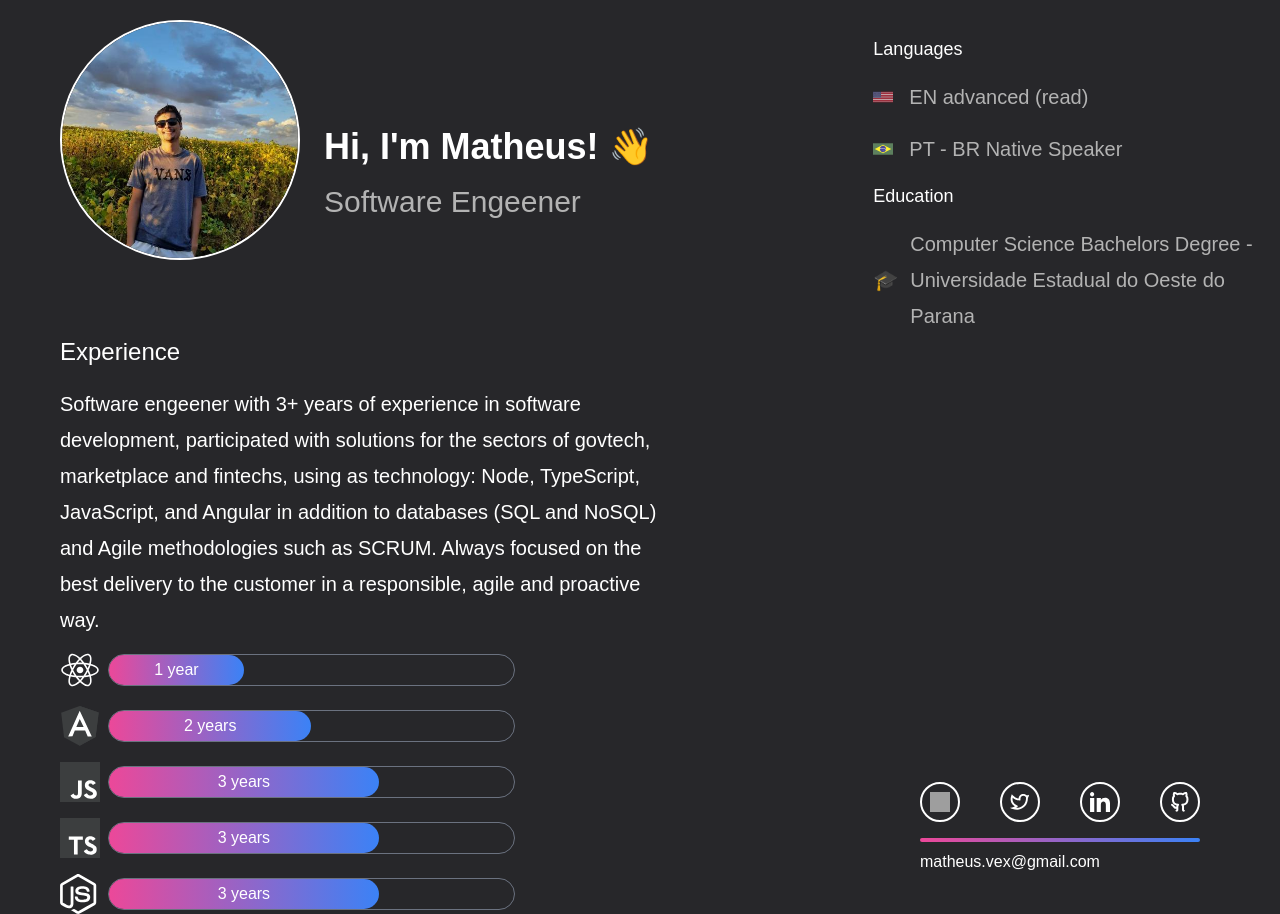
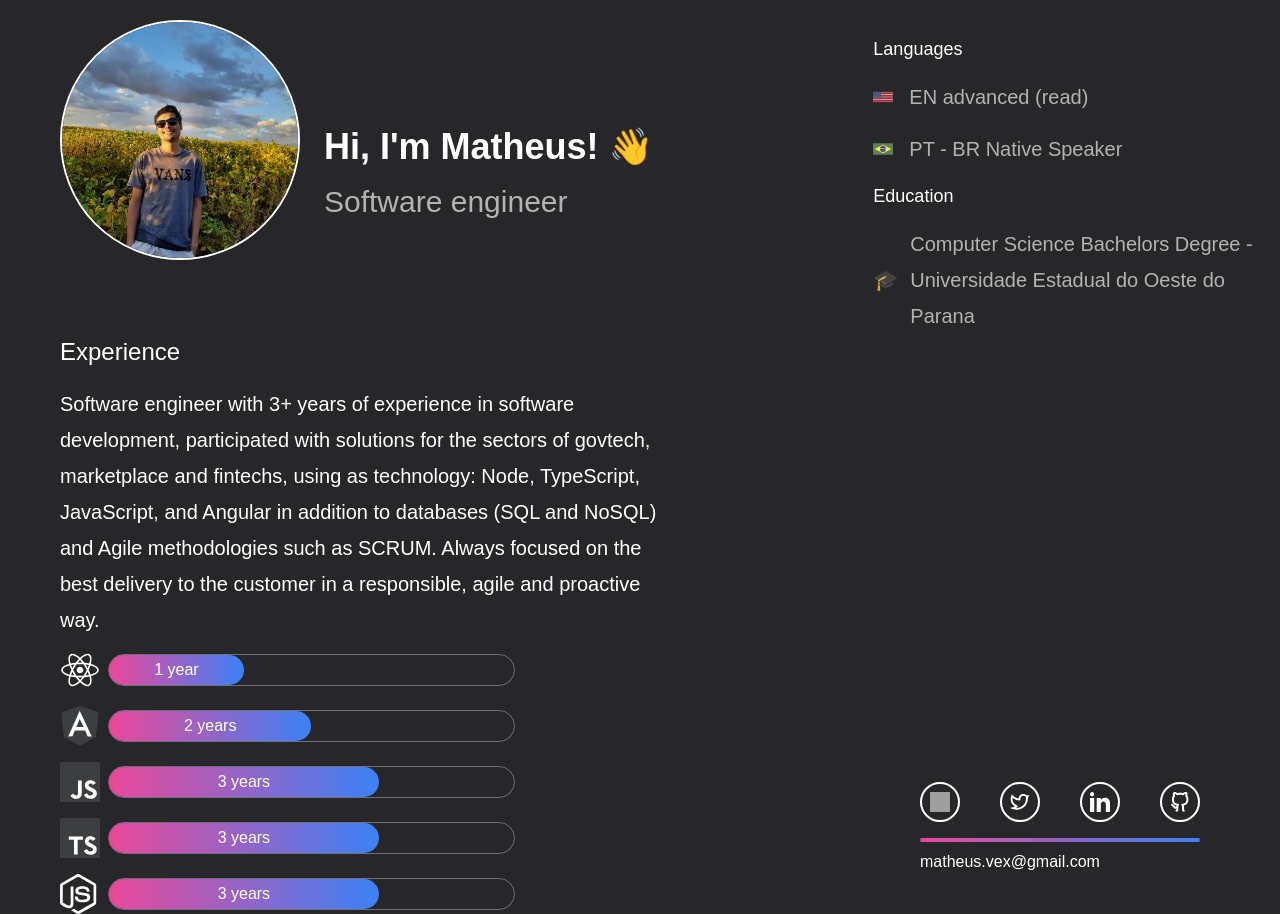
Before and after one commit to mathd1as/my-portfolio, a React (Create React App) app: page / in a window 1280 px wide. Built offline with nearby package versions, Linux system fonts and the light colour scheme; grey boxes are pictures that could not be loaded.

Commit message:
refactor: erros de digitação

```diff
--- a/src/App.tsx
+++ b/src/App.tsx
@@ -23,7 +23,7 @@ function App() {
           <div className='flex items-center ml-6'>
             <div>
               <h2 className='font-bold text-2xl h2-apresentation-text mb-4'>Hi, I'm Matheus! 👋</h2>
-              <h2 className='h2-position-text'>Software Engeener</h2>
+              <h2 className='h2-position-text'>Software engineer</h2>
             </div>
           </div>
         </div>
@@ -60,7 +60,7 @@ function App() {
         <div className='w-3/6'>
           <h3 className='h3-about-title'>Experience</h3>
           <div className='mt-4'>
-            <p className='p-experience-text'>Software engeener with 3+ years of experience in software development, participated with solutions for the sectors of govtech, marketplace and fintechs, using as technology: Node, TypeScript, JavaScript, and Angular in addition to databases (SQL and NoSQL) and Agile methodologies such as SCRUM. Always focused on the best delivery to the customer in a responsible, agile and proactive way.</p>
+            <p className='p-experience-text'>Software engineer with 3+ years of experience in software development, participated with solutions for the sectors of govtech, marketplace and fintechs, using as technology: Node, TypeScript, JavaScript, and Angular in addition to databases (SQL and NoSQL) and Agile methodologies such as SCRUM. Always focused on the best delivery to the customer in a responsible, agile and proactive way.</p>
           </div>
         </div>
       </div>
```
